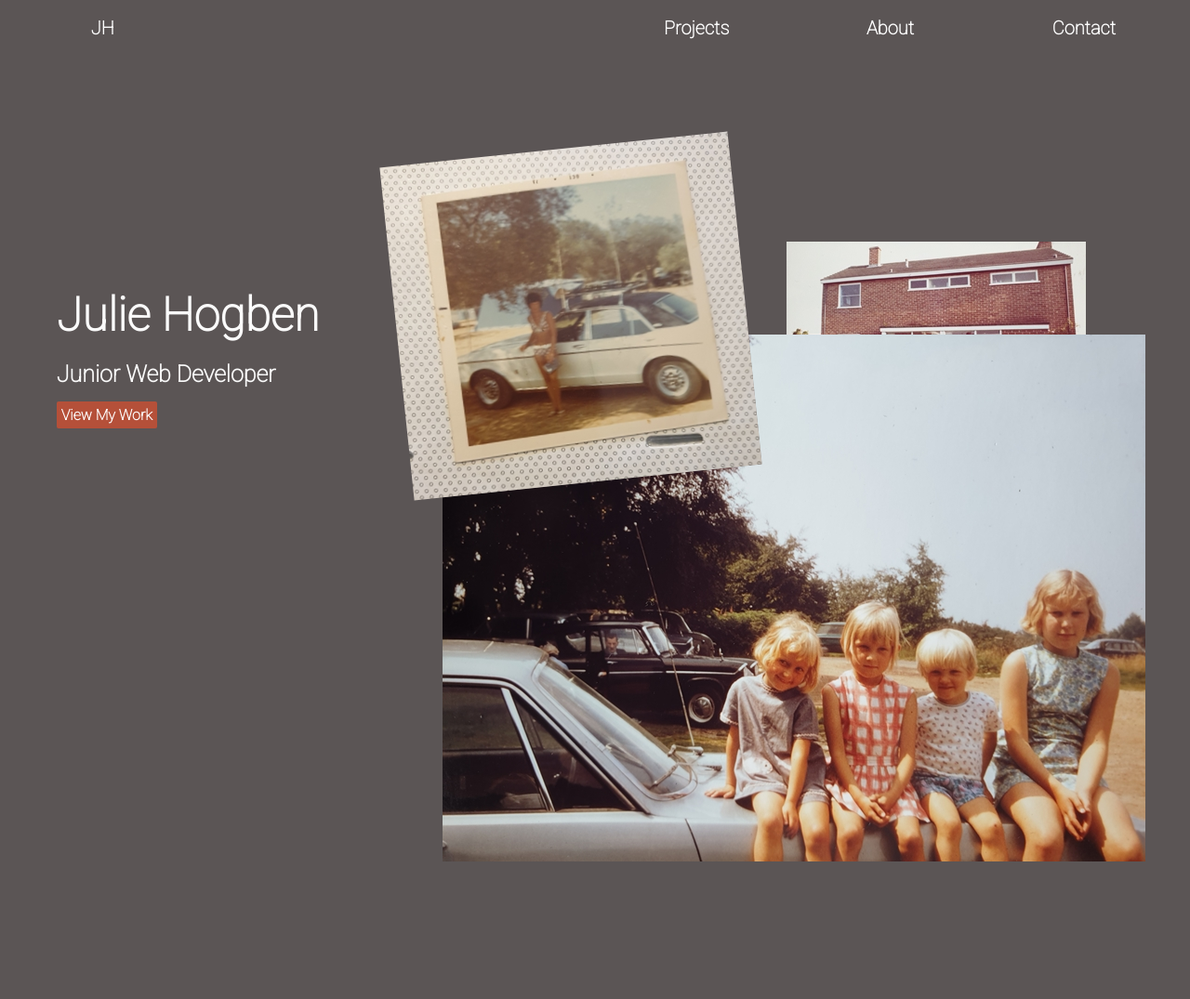
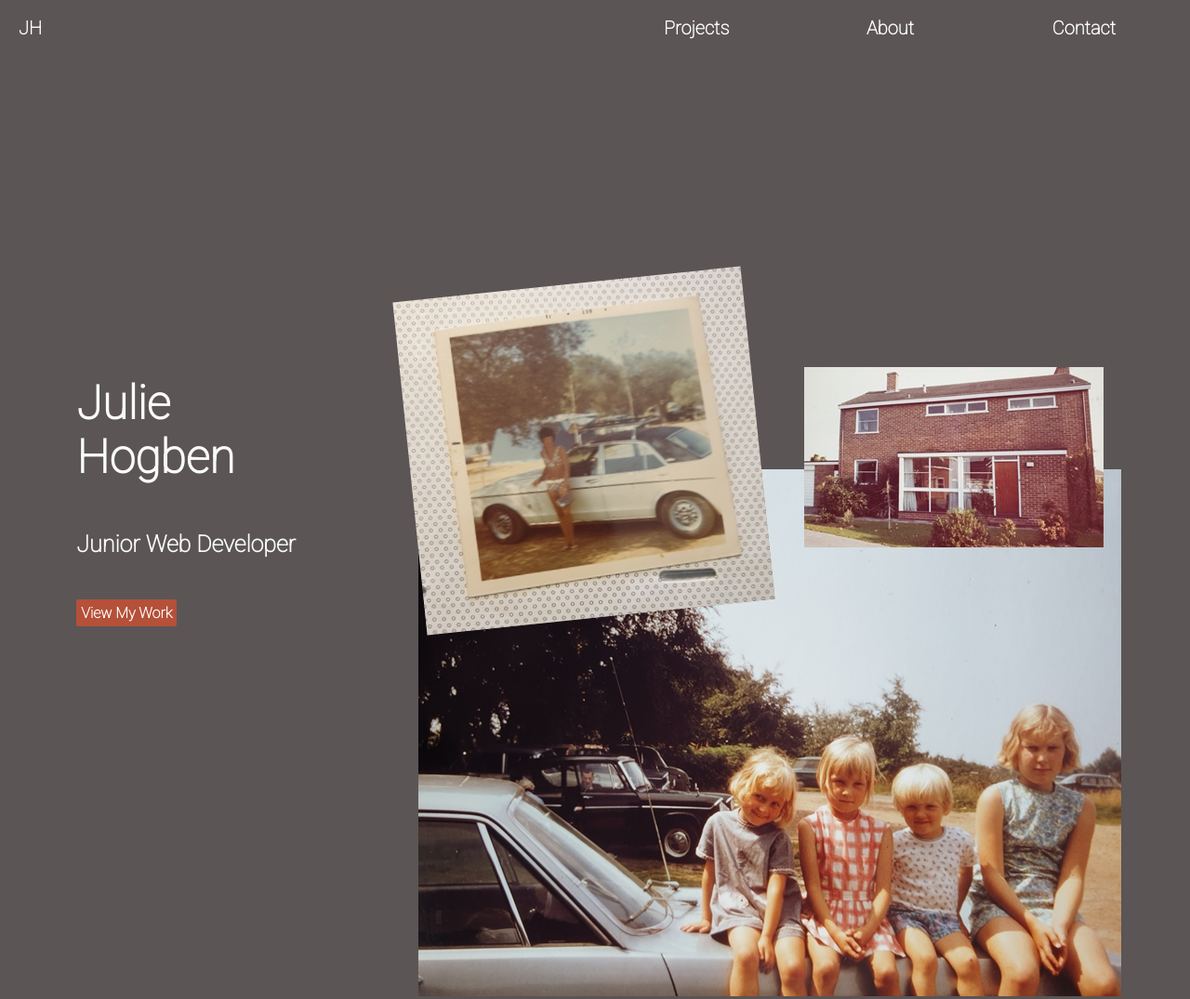
Before and after one commit to Julieh70/Portfolio, a plain HTML site: page index.html in a window 1280 px wide. Shown: the whole page at 93% size. Drawn offline with Linux system fonts and the light colour scheme.

Commit message:
developing my portfolio

```diff
--- a/_components.scss
+++ b/_components.scss
@@ -19,8 +19,8 @@ nav {
 }
 
 #logo {
-    width: 15%;
-    height: 100%;
+    width: 249.69;
+    height: 15%;
     justify-content: center;
 }
 
@@ -29,11 +29,20 @@ nav {
     width: 50%;
     justify-content: flex-end;
 }
+@media screen and (max-width: 768px) {
+
+nav {
+    width: auto;
+}
+
+}
+
 
 .intro {
     text-align: start;
     justify-content: center;
-    height: 500px;
+    align-items: center;
+    height: 600px;
 
     &__heading {
         font-size: 50px;
@@ -45,7 +54,7 @@ nav {
         font-size: 25px;
         font-weight: bold;
         color: $color-white;
-        margin: 20px 0;
+        margin: 50px 0;
     }
 
     &__button {
@@ -59,20 +68,31 @@ nav {
 }
 .parent {
     position: relative;
+    height: 600px;
 }
 
-.one {
+.child {
     position: absolute;
-    top: -400px;
+    top: 0;
+
+}
+
+.child-1 {
+    position: absolute;
+    top: 200px;
+    left: 10px;
+}
+
+.child-2 {
+    position: absolute;
+    top: 0px;
     transform: rotate(-5.94deg);
+
+
 }
-.two {
+
+.child-3 {
     position: absolute;
-    top: -200px;
-    left: 50px;
+    top: 90px;
+    left:425px;
 }
-.three {
-    position: absolute;
-    top: -300px;
-    left: 420px;
-}
--- a/_layout.scss
+++ b/_layout.scss
@@ -1,17 +1,51 @@
 
 #left-panel {
-    width: 30%;
+    width: 275px;
+    margin-top:200px ;
 
 }
 
 #right-panel {
-    width: 60%;
+    width: 758px;
+
+    }
+
+
+
+header {
+    margin-left: 0px;
+    margin-top: 25px;
+    padding: 0px;
+    padding-top: 50px;
+    width: 100%;
+    height: 1000px;
+    display: flex;
+    flex-direction: row-reverse;
+    justify-content: space-evenly;
+    align-items: center;
+    flex-wrap: wrap;
 }
 
-header {
-    width: 95%;
-    height: 1000px;
-    display: flex;
-    justify-content: center;
-    align-items: center;
+
+
+@media screen and (max-width: 768) {
+    #right-panel .child-3 {
+        left: 100px;
+        width: 188px;
+                }
+
+     #right-panel .child-2 {
+         left: 30px;
+     }
+    #right-panel .child-1 {
+        width: 372px;
+        right: 0px;
+        padding: 0px;
+    }
+    header {
+               margin-left: 0;
+               margin-top: 150px;
+               padding: 0;
+           }
+
 }
--- a/index.html
+++ b/index.html
@@ -18,23 +18,24 @@
     </nav>
 
     <header class="header">
-        <div id="left-panel">
+
+
+        <div class="parent" id="right-panel">
+            <img src="./images/family portfolio.jpg" class="child child-1" alt="family">
+
+            <img src="./images/granada portfol.jpg" class="child child-2" alt="Granda car">
+
+            <img src="./images/seeleys portfolio.jpg" class="child child-3" alt="house">
+
+
+        </div>
+<div id="left-panel">
             <div class="intro">
             <h1 class="intro__heading">Julie Hogben</h1>
             <h2 class="intro__sub-heading">Junior Web Developer</h2>
             <a href="#" class="intro__button button">View My Work</a>
             </div>
         </div>
-
-        <div class="parent" id="right-panel">
-            <img src="./images/seeleys portfolio.jpg" class="three" alt="house">
-            <img src="./images/family portfolio.jpg" class="two" alt="family">
-
-            <img src="./images/granada portfol.jpg" class="one" alt="Granda car">
-
-
-        </div>
-
 
     </header>
 
```
Also changed, not shown: _layout.css (added), main.css.
